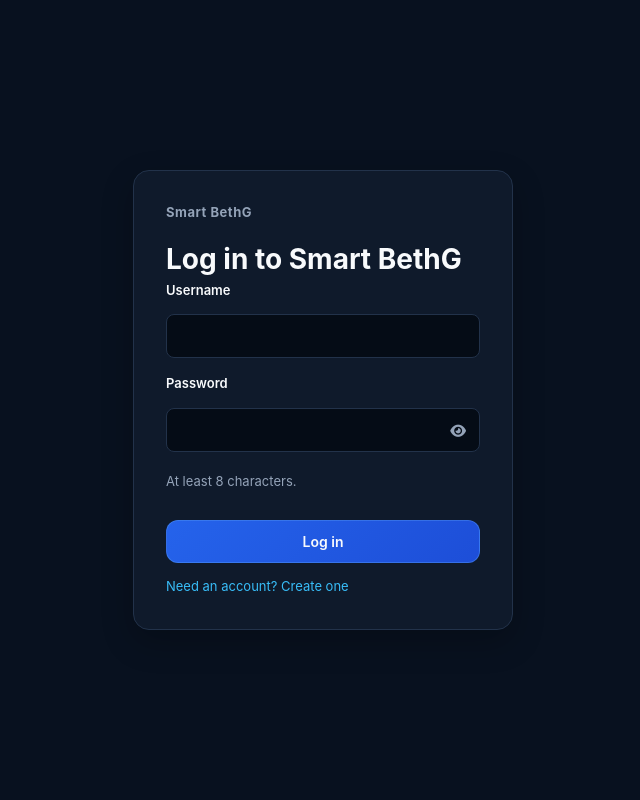
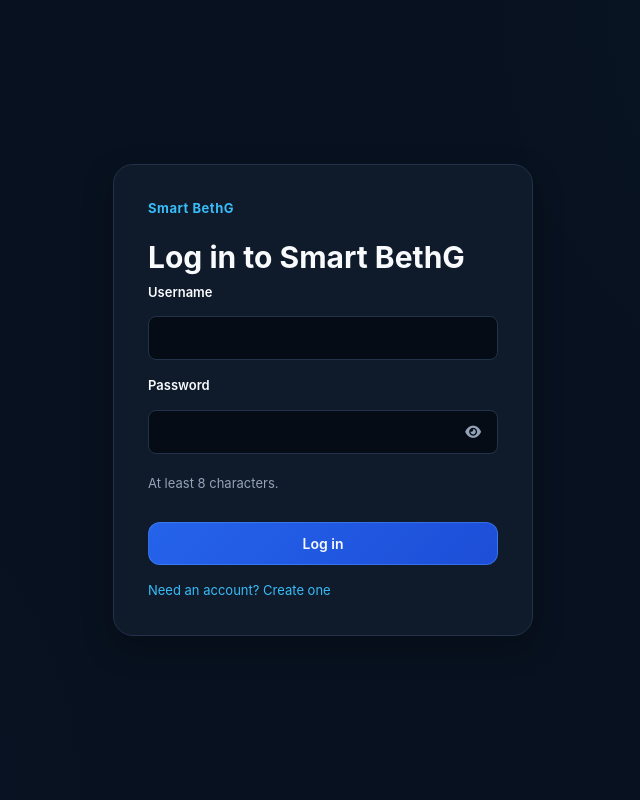
Before and after one commit to Stephen804-creator/Smart-BethG, a FastAPI app: page /login in a window 1280 px wide. Shown: the whole page, without its empty margins (317-957 px from the left). Run offline with FastAPI, Linux system fonts and the light colour scheme; parts of the project's set-up code (start-up, migrations or seed data) failed here and were passed over; some libraries are stand-ins or nearby versions.

Commit message:
Move authentication styles into shared design system

```diff
--- a/templates/login.html
+++ b/templates/login.html
@@ -1,56 +1,15 @@
 <!DOCTYPE html>
-<html lang="en">
+<html lang="en-GB">
 
 <head>
     <meta charset="UTF-8">
     <meta name="viewport" content="width=device-width, initial-scale=1.0">
+    <meta name="description" content="Sign in or create your Smart BethG account.">
     <title>Log in - Smart BethG</title>
     <link rel="manifest" href="{{ url_for('static', filename='manifest.json') }}">
     <meta name="theme-color" content="#08111f">
     <link rel="stylesheet" href="{{ url_for('static', filename='css/main.css') }}">
     <link rel="stylesheet" href="https://cdnjs.cloudflare.com/ajax/libs/font-awesome/6.7.2/css/all.min.css">
-    <style>
-        .auth-shell {
-            min-height: 100vh;
-            display: flex;
-            align-items: center;
-            justify-content: center;
-            background: var(--bg);
-            padding: 24px;
-        }
-        .auth-card {
-            width: 100%;
-            max-width: 380px;
-            background: var(--surface);
-            border: 1px solid var(--border);
-            border-radius: var(--radius-lg, 12px);
-            padding: 32px;
-        }
-        .auth-card h1 {
-            color: var(--text-primary);
-            font-size: var(--text-2xl);
-            margin: 0 0 4px;
-        }
-        .auth-card .eyebrow {
-            color: var(--text-secondary);
-            font-size: var(--text-sm);
-            margin: 0 0 20px;
-        }
-        .auth-error {
-            color: var(--danger);
-            font-size: var(--text-sm);
-            min-height: 18px;
-            margin-top: 4px;
-        }
-        .auth-toggle {
-            display: inline-block;
-            margin-top: 14px;
-            color: var(--accent);
-            font-size: var(--text-sm);
-            text-decoration: none;
-            cursor: pointer;
-        }
-    </style>
 </head>
 
 <body>
@@ -67,17 +26,17 @@
 
                 <div class="form-group">
                     <label class="form-label" for="password">Password</label>
-                    <div style="position:relative;">
-                        <input class="form-control" type="password" id="password" name="password" autocomplete="current-password" minlength="8" required style="padding-right:44px;">
+                    <div class="password-field">
+                        <input class="form-control" type="password" id="password" name="password" autocomplete="current-password" minlength="8" required class="form-control password-input">
                         <button type="button" id="togglePassword" aria-label="Show password" title="Show password"
-                            style="position:absolute; right:10px; top:50%; transform:translateY(-50%); background:none; border:none; color:var(--text-secondary); cursor:pointer; padding:4px;">
+                            class="password-toggle">
                             <i class="fa-solid fa-eye" aria-hidden="true"></i>
                         </button>
                     </div>
                     <p class="form-help">At least 8 characters.</p>
                 </div>
 
-                <div class="form-group" id="inviteCodeGroup" style="display:none;">
+                <div class="form-group" id="inviteCodeGroup" hidden>
                     <label class="form-label" for="inviteCode">Invite code</label>
                     <input class="form-control" type="text" id="inviteCode" name="inviteCode" autocomplete="off">
                     <p class="form-help">Only needed if this deployment requires one.</p>
@@ -85,17 +44,17 @@
 
                 <p class="auth-error" id="authError" role="alert"></p>
 
-                <button type="submit" class="btn btn-primary" id="authSubmit" style="width:100%;">Log in</button>
+                <button type="submit" class="btn btn-primary btn-block" id="authSubmit">Log in</button>
                 <a href="#" class="auth-toggle" id="authModeToggle">Need an account? Create one</a>
             </form>
 
-            <div id="googleAuthDivider" style="display:none; align-items:center; gap:10px; margin:18px 0 12px; color:var(--text-secondary); font-size:var(--text-sm);">
-                <div style="flex:1; height:1px; background:var(--border);"></div>
+            <div id="googleAuthDivider" class="auth-divider" hidden>
+                <div class="auth-divider-line"></div>
                 <span>or</span>
                 <div style="flex:1; height:1px; background:var(--border);"></div>
             </div>
 
-            <a href="/auth/google/login" id="googleAuthButton" style="display:none; align-items:center; justify-content:center; gap:10px; width:100%; padding:11px; border:1px solid var(--border); border-radius:var(--radius-sm); color:var(--text-primary); text-decoration:none; font-size:var(--text-sm); font-weight:600;">
+            <a href="/auth/google/login" id="googleAuthButton" class="google-auth-button" hidden>
                 <i class="fa-brands fa-google" aria-hidden="true"></i>
                 Continue with Google
             </a>
```
